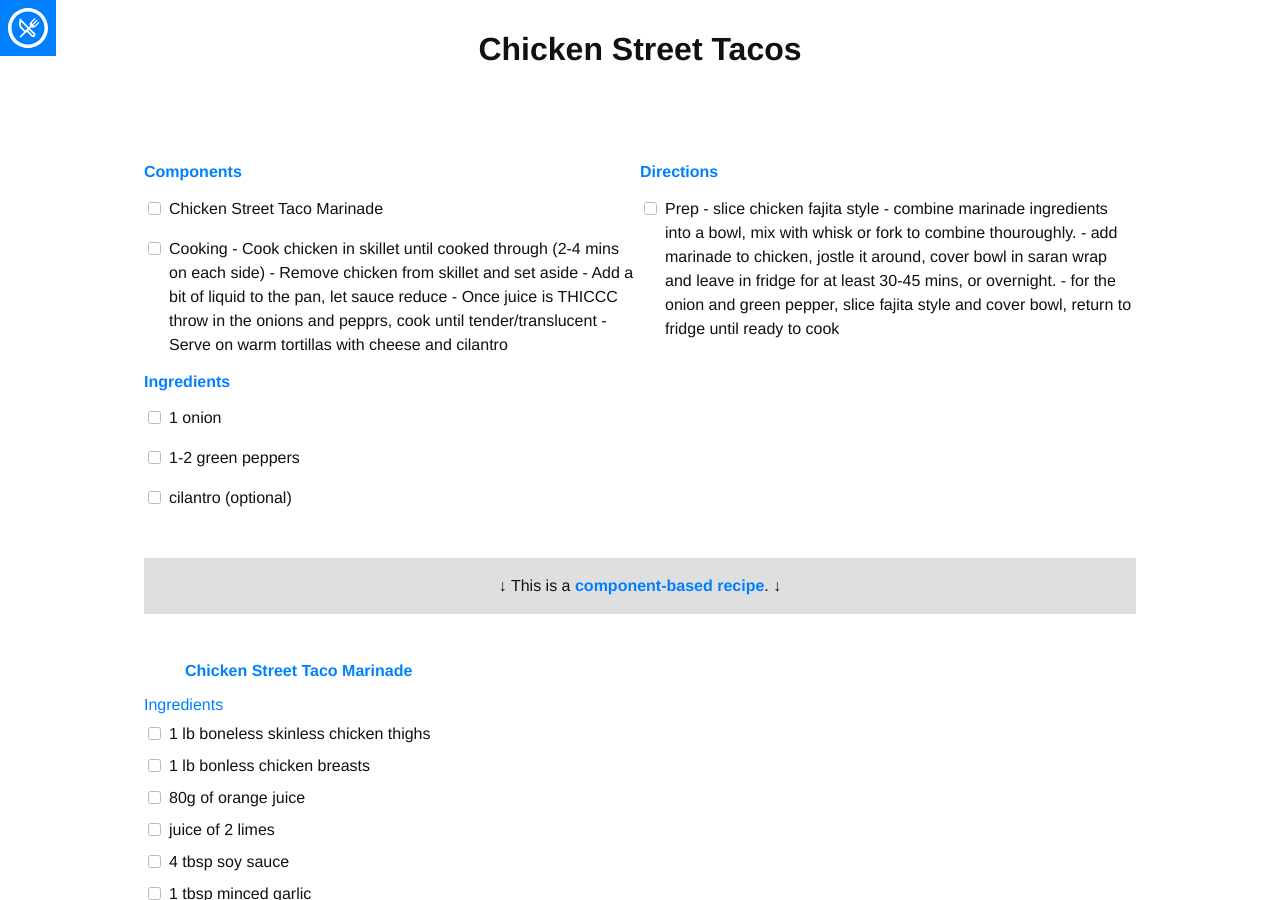
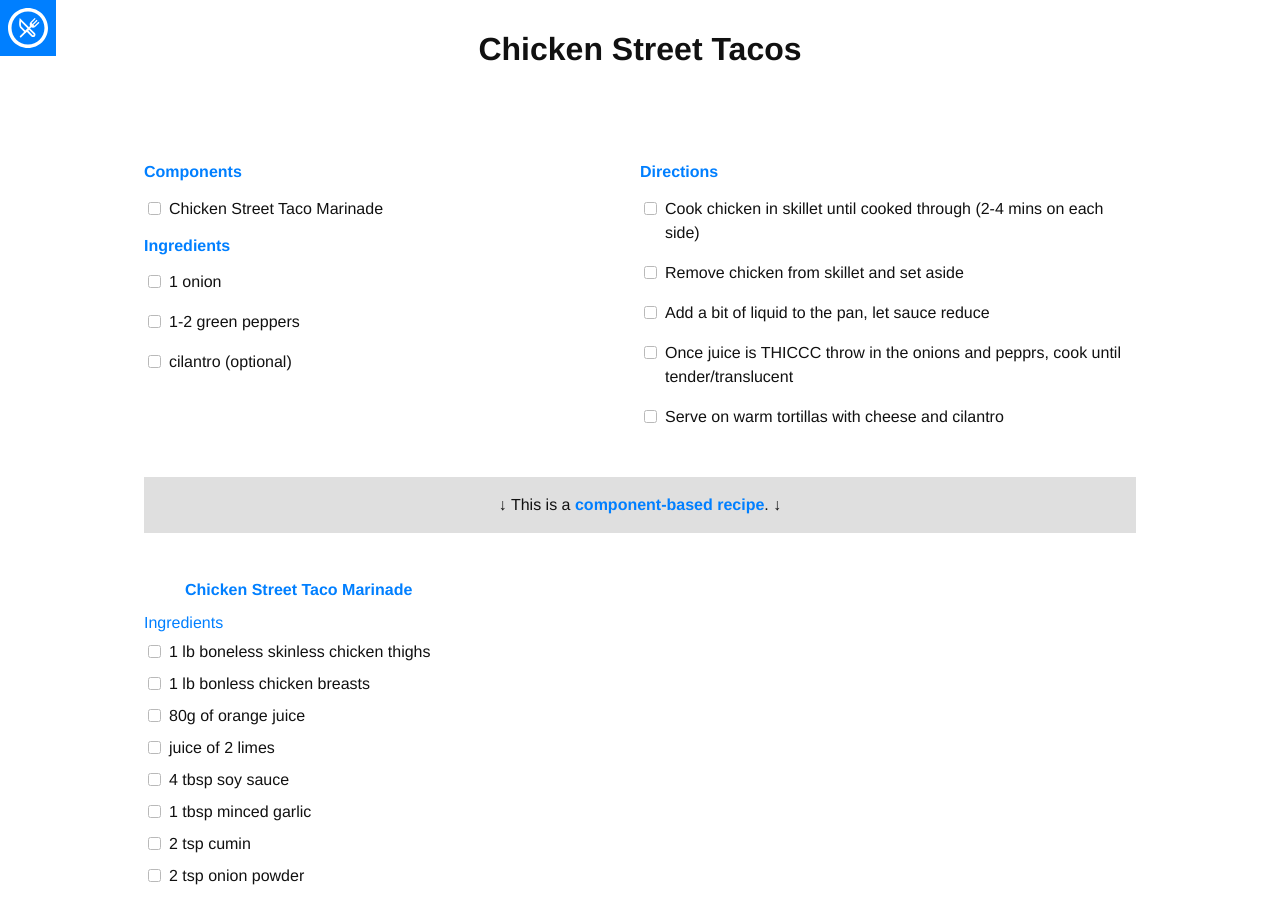
Before and after one commit to danielsheets/chowdown, a Jekyll site: the page built from _recipes/chicken-street-tacos.md, in a window 1280 px wide and 900 px high. Built offline with Jekyll 4.4.1, drawn with Linux system fonts in a browser that asks for light colours; nearby versions of some CDN libraries; some web fonts are replaced.

Commit message:
fixing chicken tacos

```diff
--- a/_recipes/chicken-street-tacos.md
+++ b/_recipes/chicken-street-tacos.md
@@ -5,26 +5,18 @@ title: "Chicken Street Tacos"
 tags: dinner, chicken, tortilla
 
 ingredients:
-
 - 1 onion
 - 1-2 green peppers
 - cilantro (optional)
 
 directions:
-- Prep
-  - slice chicken fajita style
-  - combine marinade ingredients into a bowl, mix with whisk or fork to combine thouroughly.
-  - add marinade to chicken, jostle it around, cover bowl in saran wrap and leave in fridge for at least 30-45 mins, or overnight.
-  - for the onion and green pepper, slice fajita style and cover bowl, return to fridge until ready to cook
+- Cook chicken in skillet until cooked through (2-4 mins on each side)
+- Remove chicken from skillet and set aside
+- Add a bit of liquid to the pan, let sauce reduce
+- Once juice is THICCC throw in the onions and pepprs, cook until tender/translucent
+- Serve on warm tortillas with cheese and cilantro
 
 components:
 - Chicken Street Taco Marinade
 
-
-- Cooking
-  - Cook chicken in skillet until cooked through (2-4 mins on each side)
-  - Remove chicken from skillet and set aside
-  - Add a bit of liquid to the pan, let sauce reduce
-  - Once juice is THICCC throw in the onions and pepprs, cook until tender/translucent
-  - Serve on warm tortillas with cheese and cilantro
 ---
```
Also changed, not shown: _recipes/chicken-tacos-old.md (deleted, +0 -40 lines).
